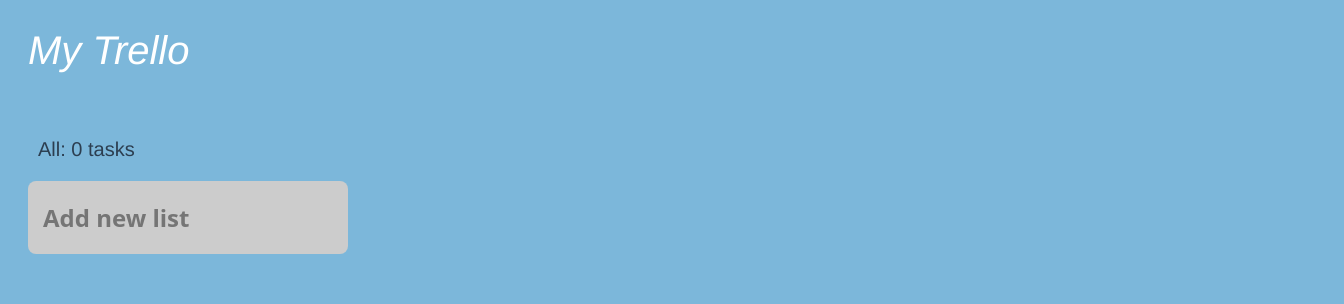
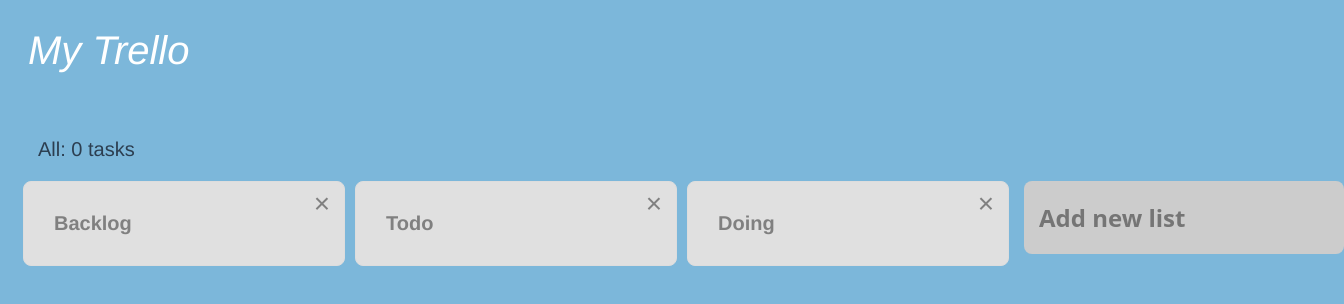
Before and after one commit to takummy/my-trello, a Vue app: page / in a window 1280 px wide. Shown: the top 304 px of the page, 1344 px wide, since content can reach past the window. Built offline with nearby package versions, Linux system fonts and the light colour scheme.

Commit message:
ADD - Board.vueでmapStateを使用し、リストを表示するよう追記

```diff
--- a/src/components/Board.vue
+++ b/src/components/Board.vue
@@ -5,17 +5,32 @@
     </header>
     <main>
       <p class="info-line">All: 0 tasks</p>
-      <list-add></list-add>
+      <div class="list-index">
+        <list v-for="(item, index) in lists"
+              :key="item.id"
+              :title="item.title"
+              :listIndex="index"
+        />
+        <list-add />
+      </div>
     </main>
   </div>
 </template>
 
 <script>
-import ListAdd from './ListAdd.vue'
+import ListAdd from './ListAdd'
+import List from './List'
+import { mapState } from 'vuex'
 
 export default {
   components: {
-    ListAdd
+    ListAdd,
+    List
+  },
+  computed: {
+    ...mapState([
+      'lists'
+    ])
   }
 }
 </script>
```
